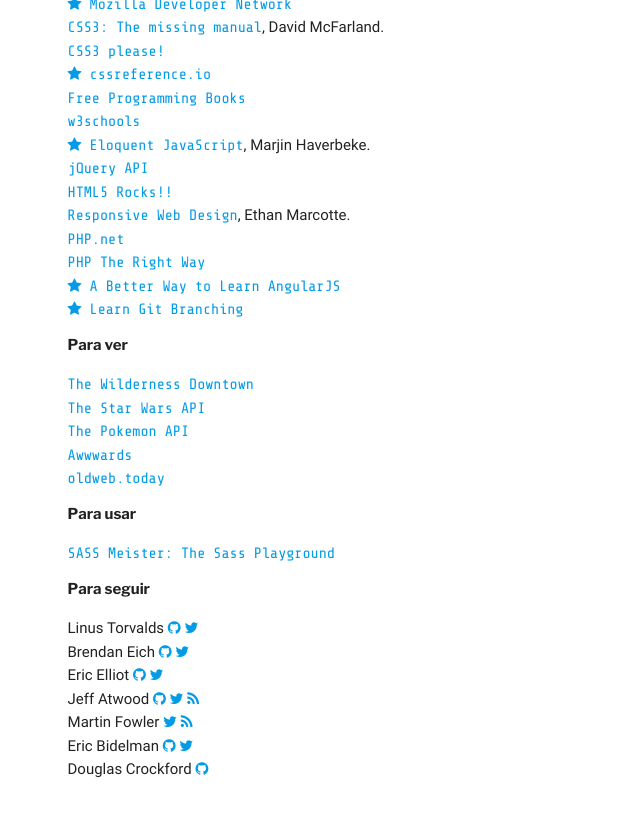
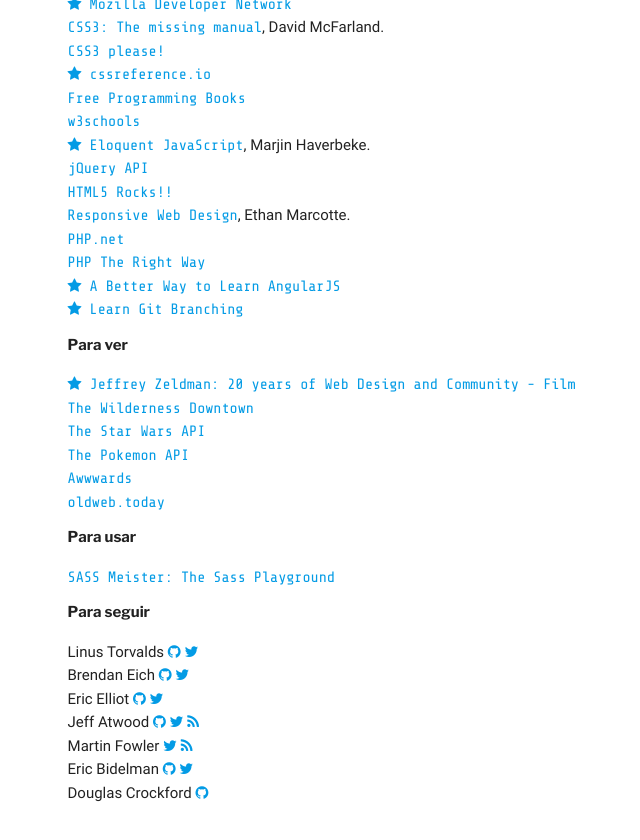
Before and after one commit to COLTEC-DAW/coltec-daw.github.io, a Jekyll site: the page built from index.html, in a window 1280 px wide and 900 px high, scrolled down 2215 px. Shown: the top 840 px of the window, without its empty margins (201-841 px from the left). Built offline with Jekyll 4.4.1, drawn with Linux system fonts in a browser that asks for light colours; some web fonts are replaced.

Commit message:
Updated references

```diff
--- a/index.html
+++ b/index.html
@@ -103,6 +103,7 @@
 <h6 id="toc_13">Para ver</h6>
 
 <ul>
+<li><a href="https://www.lynda.com/Web-Documentaries-tutorials/Jeffrey-Zeldman-20-years-Web-Design-Community/167374/188504-4.html"><i class="fa fa-star"></i> Jeffrey Zeldman: 20 years of Web Design and Community - Film</a></li>
 <li><a href="http://www.thewildernessdowntown.com/">The Wilderness Downtown</a></li>
 <li><a href="https://swapi.co/">The Star Wars API</a></li>
 <li><a href="http://pokeapi.co/">The Pokemon API</a></li>
```
